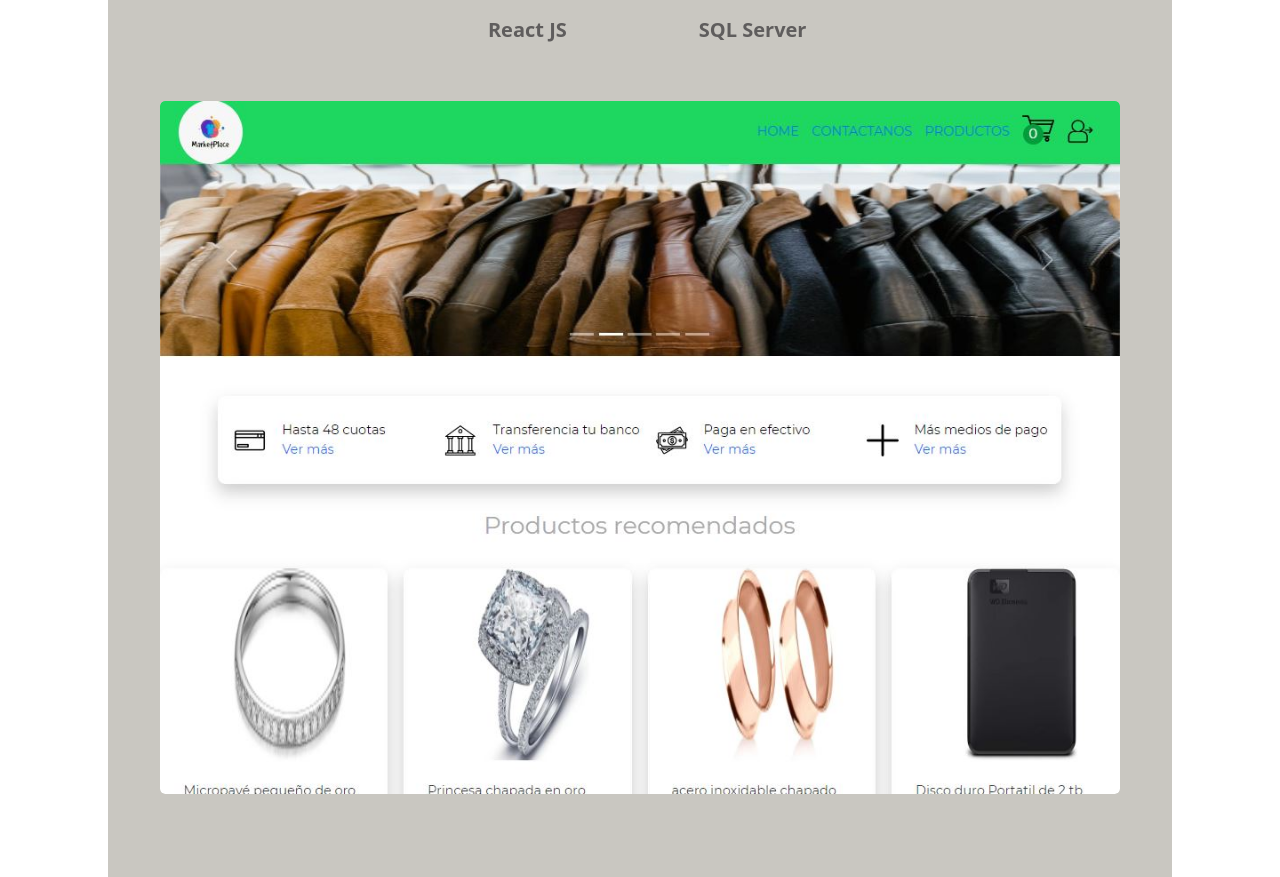
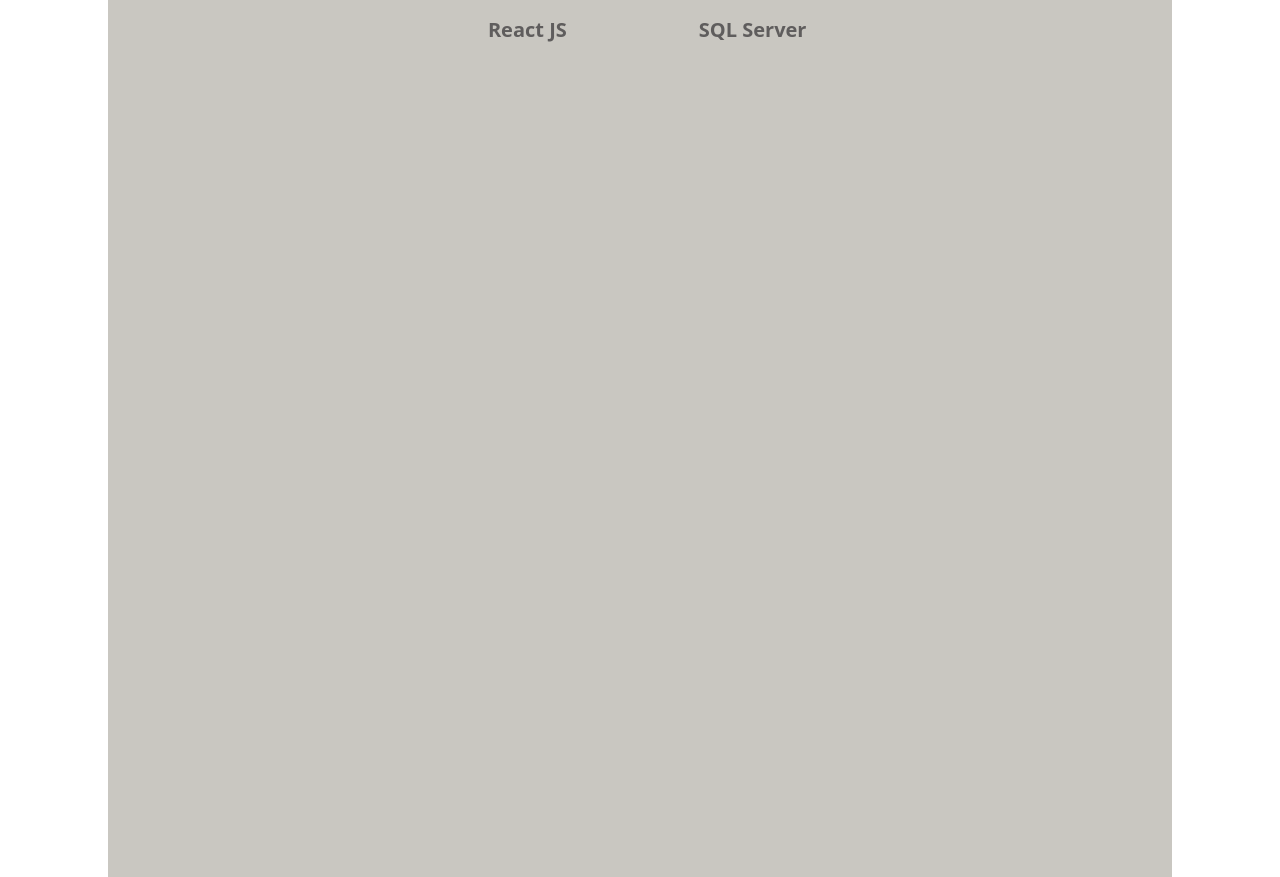
Before and after one commit to Arlex296/PortafolioEdwin, an Angular app: page /lenguajes in a window 1280 px wide. Shown: the part 1080-1957 px from the top of the page. Built offline with nearby package versions, Linux system fonts and the light colour scheme.

Commit message:
actualizar1

```diff
--- a/package.json
+++ b/package.json
@@ -19,6 +19,7 @@
         "@angular/platform-browser-dynamic": "^16.1.0",
         "@angular/router": "^16.1.5",
         "@ng-bootstrap/ng-bootstrap": "^15.1.0",
+        "@popperjs/core": "^2.11.8",
         "bootstrap": "^5.3.0",
         "file-saver": "^2.0.5",
         "jquery": "^3.7.0",
--- a/src/app/components/lenguajes/lenguajes.component.html
+++ b/src/app/components/lenguajes/lenguajes.component.html
@@ -85,7 +85,7 @@
                     <p>SQL Server</p>
                 </div>
 
-                <app-carrito-react></app-carrito-react>
+
 
 
             </div>
```
Also changed, not shown: 1 other file (tests, documents, lock files or other folders).
